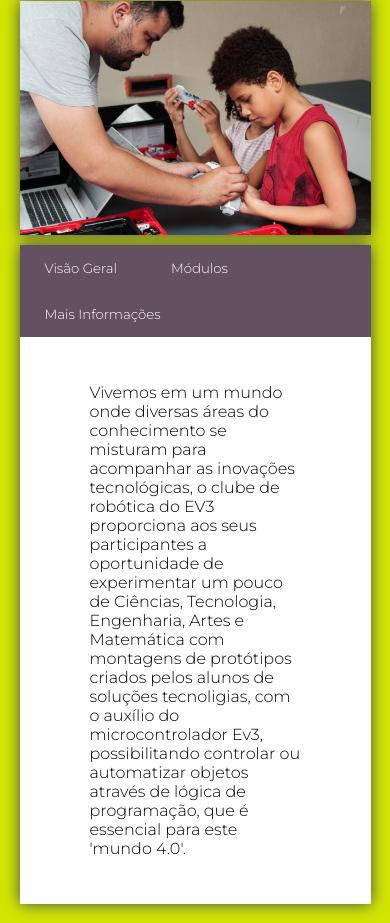
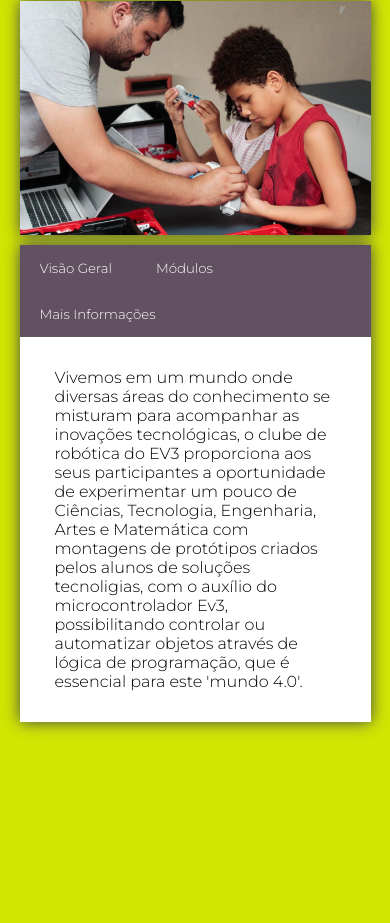
Before and after one commit to KainosMaker/Kainosmaker.github.io, a plain HTML site: page Microbit.html in a window 390 px wide. Shown: the part 437-1360 px from the top of the page. After the commit the page ends 1178 px from the top, so only its background shows below. Drawn offline with Linux system fonts and the light colour scheme.

Commit message:
Update geral-style.css

```diff
--- a/geral-style.css
+++ b/geral-style.css
@@ -392,7 +392,13 @@ body{
 	.content-container{
 		width: 100%;
 	}
+	#content{
+		padding: 15px 35px;
+	}
 	.content-container h1{
 		font-size: 14pt;
 	}
+	.button{
+		padding: 15px 20px;
+	}
 }
```
